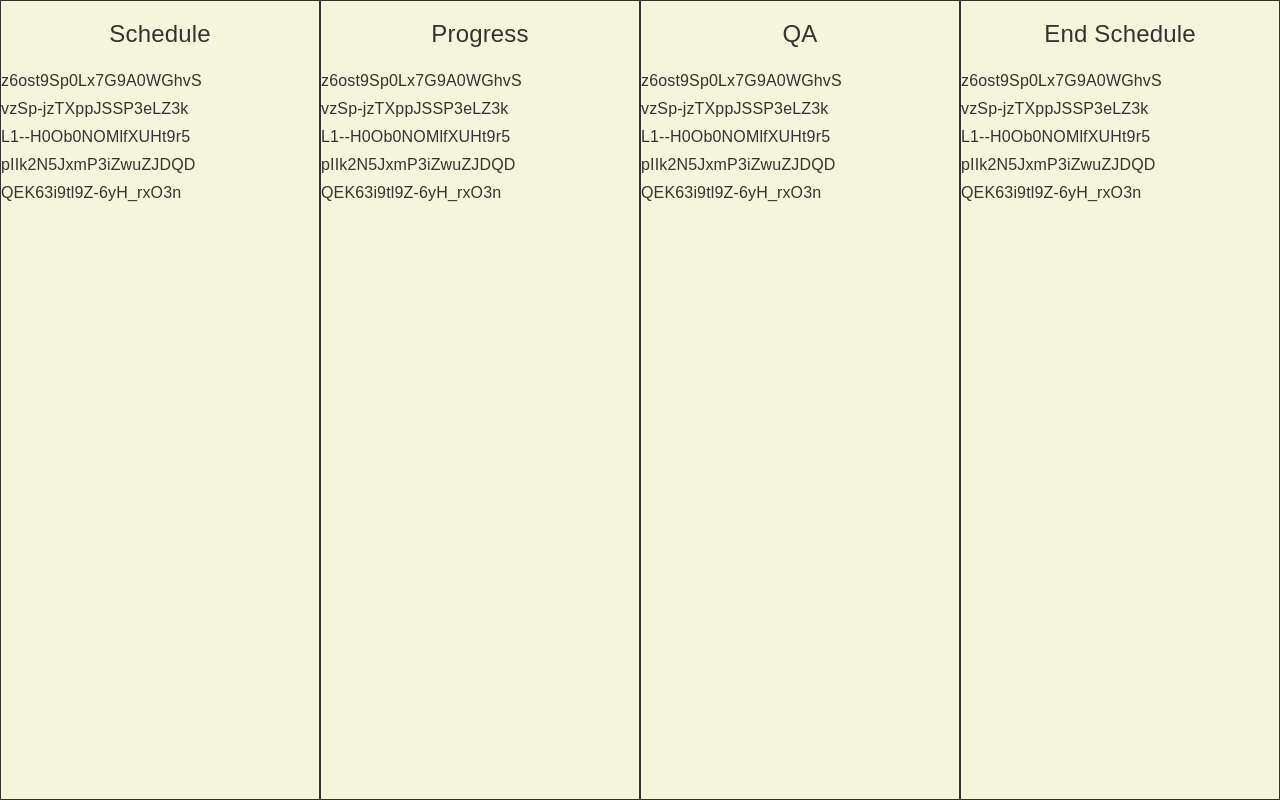
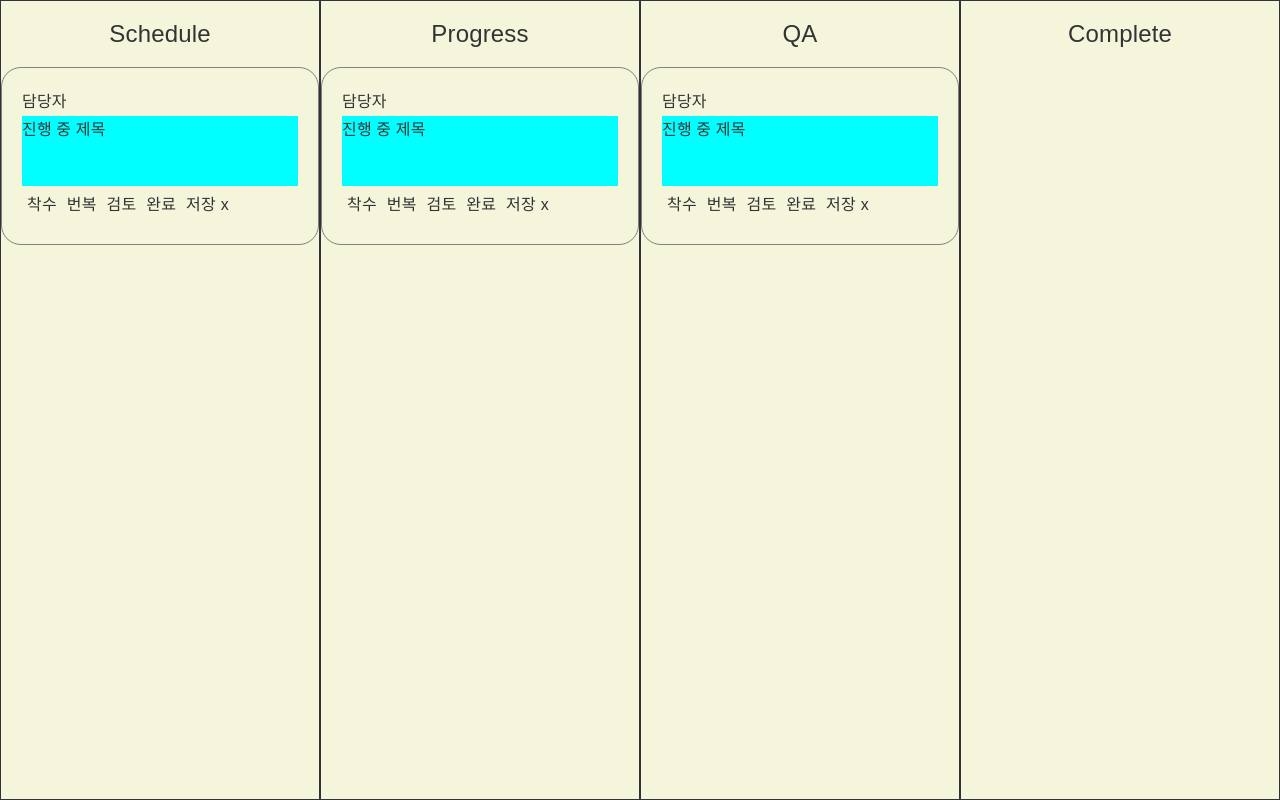
Before and after one commit to yunjunhojj/kanban-front, a React (Create React App) app: page / in a window 1280 px wide. Built offline with nearby package versions, Linux system fonts and the light colour scheme; data requests are answered from the project's data file.

Commit message:
#2 Design Main Home
- db.json의 category와 Home.jsx > BoardColumn 컴포넌트 title을 동일하게 맞춰주었음.

- Categoty별로 Kanban이 Column에 맞춰서 뜨게끔 하였음.

```diff
--- a/db.json
+++ b/db.json
@@ -1,8 +1,8 @@
 {
   "boards": [
     {
-      "id": "z6ost9Sp0Lx7G9A0WGhvS",
-      "category": "todo",
+      "id": "z6ost9Sp0Lx7G9A0WGhvS(스케쥴 칸)",
+      "category": "Schedule",
       "title": "투두 제목 ",
       "content": "보드 내용",
       "pw": "보드 비밀번호",
@@ -16,8 +16,8 @@
       ]
     },
     {
-      "id": "vzSp-jzTXppJSSP3eLZ3k",
-      "category": "working",
+      "id": "vzSp-jzTXppJSSP3eLZ3k(프로그레스 칸)",
+      "category": "Progress",
       "title": "진행 중 제목",
       "content": "보드 내용",
       "pw": "보드 비밀번호",
@@ -31,8 +31,8 @@
       ]
     },
     {
-      "id": "L1--H0Ob0NOMlfXUHt9r5",
-      "category": "validate",
+      "id": "L1--H0Ob0NOMlfXUHt9r5(QA칸)",
+      "category": "QA",
       "title": "QA 제목",
       "content": "보드 내용",
       "pw": "보드 비밀번호",
@@ -46,7 +46,7 @@
       ]
     },
     {
-      "id": "pIIk2N5JxmP3iZwuZJDQD",
+      "id": "pIIk2N5JxmP3iZwuZJDQD(엔드 칸)",
       "category": "complete",
       "title": "완료 제목",
       "content": "보드 내용",
@@ -61,7 +61,7 @@
       ]
     },
     {
-      "id": "QEK63i9tl9Z-6yH_rxO3n",
+      "id": "QEK63i9tl9Z-6yH_rxO3n(엔드 칸)",
       "category": "archive",
       "title": "찐완료 제목",
       "content": "보드 내용",
--- a/src/components/BoardColumn.jsx
+++ b/src/components/BoardColumn.jsx
@@ -2,6 +2,7 @@ import { useEffect } from "react";
 import { useSelector, useDispatch } from "react-redux";
 import { getBoardThunk } from "../redux/modules/boardSlice";
 import styled from "styled-components";
+import BoardItem from "./BoardItem";
 
 const BoardColumnStyled = styled.div`
   max-width: 21.25rem;
@@ -31,12 +32,17 @@ const BoardColumn = (props) => {
     dispatch(getBoardThunk());
   }, [dispatch]);
 
+  //  <BoardColumn title="Schedule" /> title을 db.json의 category와 매칭시켜서 kanban의 위치를 지정함..
   const renderedBoardItems = boards.map((item) => {
-    return <li>{item.id}</li>;
+    console.log("item.category : ", item.category);
+    if (item.category === props.title) {
+      return <BoardItem {...item}></BoardItem>;
+    }
   });
 
   return (
     <BoardColumnStyled>
+      {/*Column title입니다.*/}
       <h3 className="title">{props.title}</h3>
       <ul>{renderedBoardItems}</ul>
     </BoardColumnStyled>
--- a/src/pages/Home.jsx
+++ b/src/pages/Home.jsx
@@ -32,7 +32,7 @@ const Home = () => {
         <BoardColumn title="Schedule" />
         <BoardColumn title="Progress" />
         <BoardColumn title="QA" />
-        <BoardColumn title="End Schedule" />
+        <BoardColumn title="Complete" />
       </div>
     </HomeStyled>
   );
```
